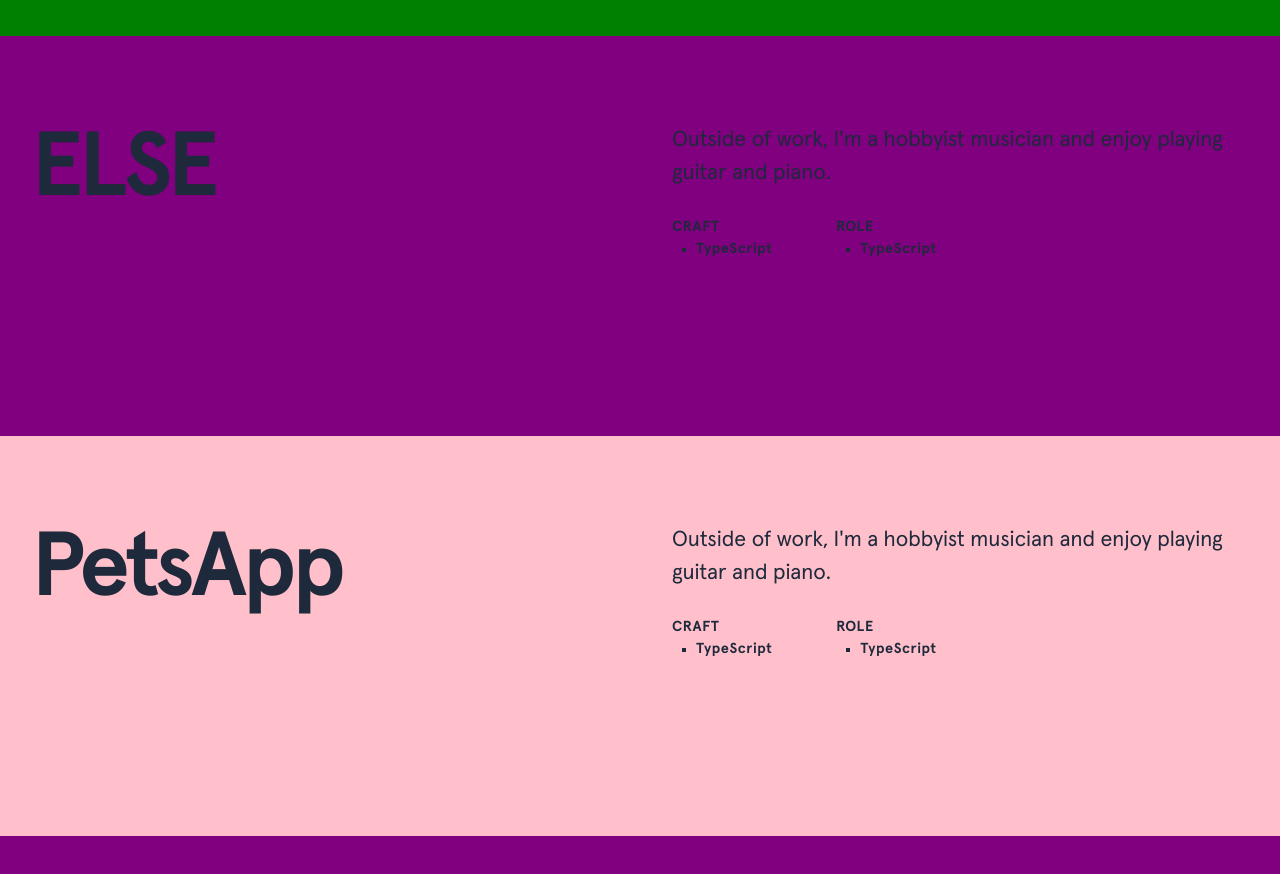
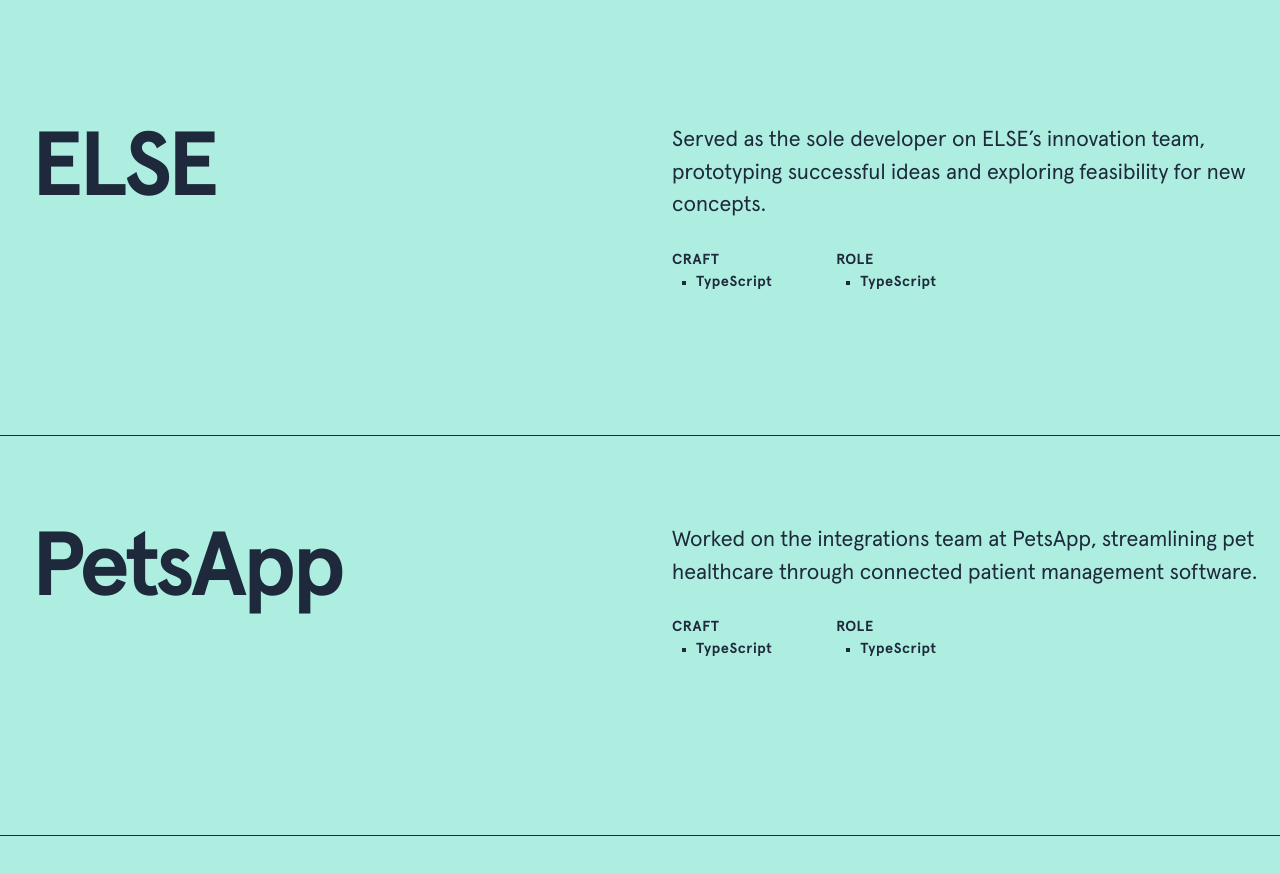
Before and after one commit to sim-ware/simisite, a Preact app: page / in a window 1280 px wide. Shown: the part 1884-2758 px from the top of the page. Built offline with nearby package versions, Linux system fonts and the light colour scheme.

Commit message:
Copy phrases per work experience complete

```diff
--- a/src/components/bio/Bio.tsx
+++ b/src/components/bio/Bio.tsx
@@ -10,7 +10,12 @@ export default function Bio() {
   return (
     <section>
       {/* LANDING */}
-        <div class="chroma-bg" style={{height: '140dvh'}}>
+        <div class="chroma-bg" style={{
+          height: '140dvh',
+          borderColor: '#1E293B',
+          borderBottomWidth: '1px',
+          borderOpacity: '0.1'
+        }}>
           <WordmarkHeader
             paddingLeft="2.5dvw"
             text="ABOUT"
@@ -58,21 +63,22 @@ export default function Bio() {
 
 
         {/* WORK */}
-        <div style={{backgroundColor: 'green', height: '10dvh'}}>
+        <div class="chroma-bg" style={{height: '10dvh'}}>
           <WordmarkHeader text="WORK" paddingLeft="2.5dvw" />
         </div>
 
-        <div style={{
-          backgroundColor: 'purple',
+        <div class="chroma-bg" style={{
           height: '50dvh',
           display: 'flex',
           alignItems: 'flex-start',
-          gap: '5dvw'
+          gap: '5dvw',
+          borderColor: '#1E293B',
+          borderBottomWidth: '1px',
         }}>
           <WorkHeader text="ELSE"/>
 
           <div style={{paddingTop: '11dvh', flex: 1}}>
-            <Paragraph text="Outside of work, I'm a hobbyist musician and enjoy playing guitar and piano." paddingTop="0" marginBottom="3.5dvh"/>
+            <Paragraph text="Served as the sole developer on ELSE’s innovation team, prototyping successful ideas and exploring feasibility for new concepts." paddingTop="0" marginBottom="3.5dvh"/>
 
             <div style={{display: 'flex', gap: '5dvw'}}>
               <div>
@@ -85,17 +91,18 @@ export default function Bio() {
           </div>
         </div>
 
-        <div style={{
-          backgroundColor: 'pink',
+        <div class="chroma-bg" style={{
           height: '50dvh',
           display: 'flex',
           alignItems: 'flex-start',
-          gap: '5dvw'
+          gap: '5dvw',
+          borderColor: '#1E293B',
+          borderBottomWidth: '1px',
         }}>
           <WorkHeader text="PetsApp"/>
 
           <div style={{paddingTop: '11dvh', flex: 1}}>
-            <Paragraph text="Outside of work, I'm a hobbyist musician and enjoy playing guitar and piano." paddingTop="0" marginBottom="3.5dvh"/>
+            <Paragraph text="Worked on the integrations team at PetsApp, streamlining pet healthcare through connected patient management software." paddingTop="0" marginBottom="3.5dvh"/>
 
             <div style={{display: 'flex', gap: '5dvw'}}>
               <div>
@@ -108,17 +115,18 @@ export default function Bio() {
           </div>
         </div>
 
-        <div style={{
-          backgroundColor: 'purple',
+        <div class="chroma-bg" style={{
           height: '50dvh',
           display: 'flex',
           alignItems: 'flex-start',
-          gap: '5dvw'
+          gap: '5dvw',
+          borderColor: '#1E293B',
+          borderBottomWidth: '1px',
         }}>
           <WorkHeader text="IslaCare"/>
 
           <div style={{paddingTop: '11dvh', flex: 1}}>
-            <Paragraph text="Outside of work, I'm a hobbyist musician and enjoy playing guitar and piano." paddingTop="0" marginBottom="3.5dvh"/>
+            <Paragraph text="Led early development at Islacare, creating secure and compliant systems for medical professionals to manage images and video." paddingTop="0" marginBottom="3.5dvh"/>
 
             <div style={{display: 'flex', gap: '5dvw'}}>
               <div>
@@ -131,17 +139,18 @@ export default function Bio() {
           </div>
         </div>
 
-        <div style={{
-          backgroundColor: 'pink',
+        <div class="chroma-bg" style={{
           height: '50dvh',
           display: 'flex',
           alignItems: 'flex-start',
-          gap: '5dvw'
+          gap: '5dvw',
+          borderColor: '#1E293B',
+          borderBottomWidth: '1px',
         }}>
           <WorkHeader text="Cogniflare"/>
 
           <div style={{paddingTop: '11dvh', flex: 1}}>
-            <Paragraph text="Outside of work, I'm a hobbyist musician and enjoy playing guitar and piano." paddingTop="0" marginBottom="3.5dvh"/>
+            <Paragraph text="Built internal tools at Cogniflare for Vodafone, enhancing data management and team-wide access at a global telecom giant." paddingTop="0" marginBottom="3.5dvh"/>
 
             <div style={{display: 'flex', gap: '5dvw'}}>
               <div>
@@ -154,17 +163,18 @@ export default function Bio() {
           </div>
         </div>
 
-        <div style={{
-          backgroundColor: 'purple',
+        <div class="chroma-bg" style={{
           height: '50dvh',
           display: 'flex',
           alignItems: 'flex-start',
-          gap: '5dvw'
+          gap: '5dvw',
+          borderColor: '#1E293B',
+          borderBottomWidth: '1px',
         }}>
           <WorkHeader text="Circular Wave"/>
 
           <div style={{paddingTop: '11dvh', flex: 1}}>
-            <Paragraph text="Outside of work, I'm a hobbyist musician and enjoy playing guitar and piano." paddingTop="0" marginBottom="3.5dvh"/>
+            <Paragraph text="Contributed to an emerging healthcare startup focused on simplifying shift management for medical professionals." paddingTop="0" marginBottom="3.5dvh"/>
 
             <div style={{display: 'flex', gap: '5dvw'}}>
               <div>
@@ -177,17 +187,18 @@ export default function Bio() {
           </div>
         </div>
 
-        <div style={{
-          backgroundColor: 'pink',
+        <div class="chroma-bg" style={{
           height: '50dvh',
           display: 'flex',
           alignItems: 'flex-start',
-          gap: '5dvw'
+          gap: '5dvw',
+          borderColor: '#1E293B',
+          borderBottomWidth: '1px',
         }}>
           <WorkHeader text="Acrotrend" />
 
           <div style={{paddingTop: '11dvh', flex: 1}}>
-            <Paragraph text="Outside of work, I'm a hobbyist musician and enjoy playing guitar and piano." paddingTop="0" marginBottom="3.5dvh"/>
+            <Paragraph text="Joined the innovation team at an international consultancy, supporting rapid prototyping and early-stage product development as a junior developer." paddingTop="0" marginBottom="3.5dvh"/>
 
             <div style={{display: 'flex', gap: '5dvw'}}>
               <div>
@@ -203,7 +214,7 @@ export default function Bio() {
 
 
         {/* VALEDICTION */}
-        <div style={{backgroundColor: 'purple', height: '65dvh'}}>
+        <div class="chroma-bg" style={{height: '65dvh'}}>
           <Headline
             paddingTop="22dvh"
             text="Thanks for stopping by. If you have a project or are hiring for an exciting role, I'd love to hear from you."
```
